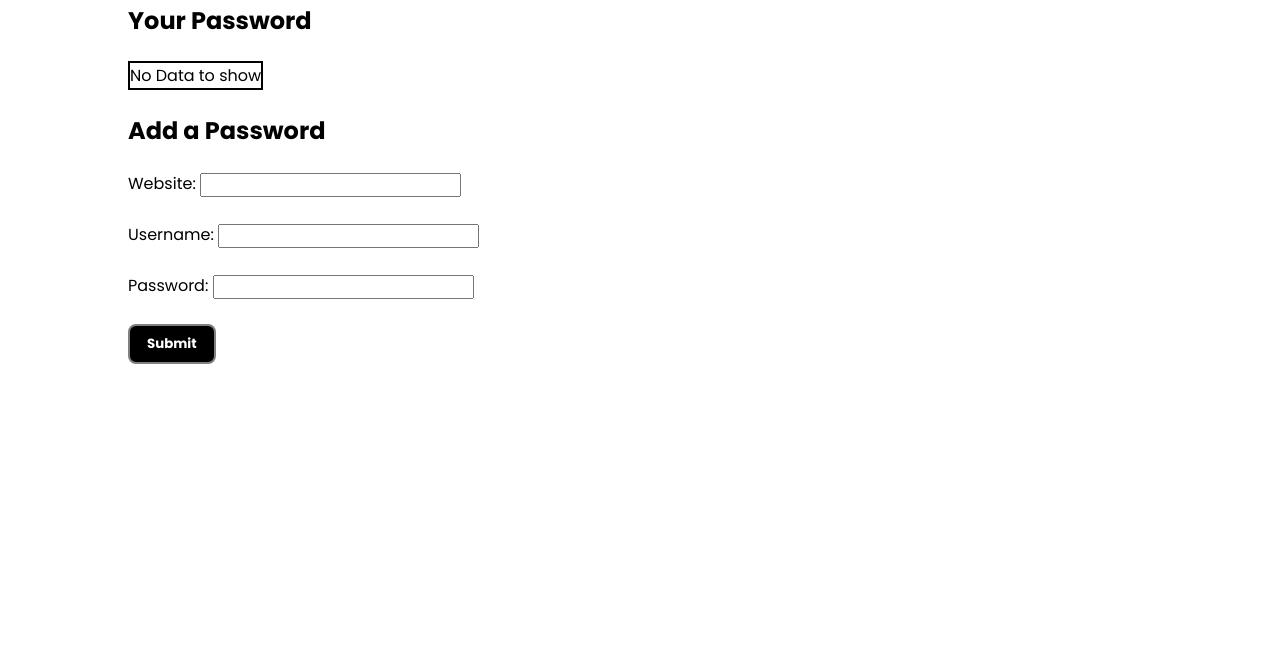
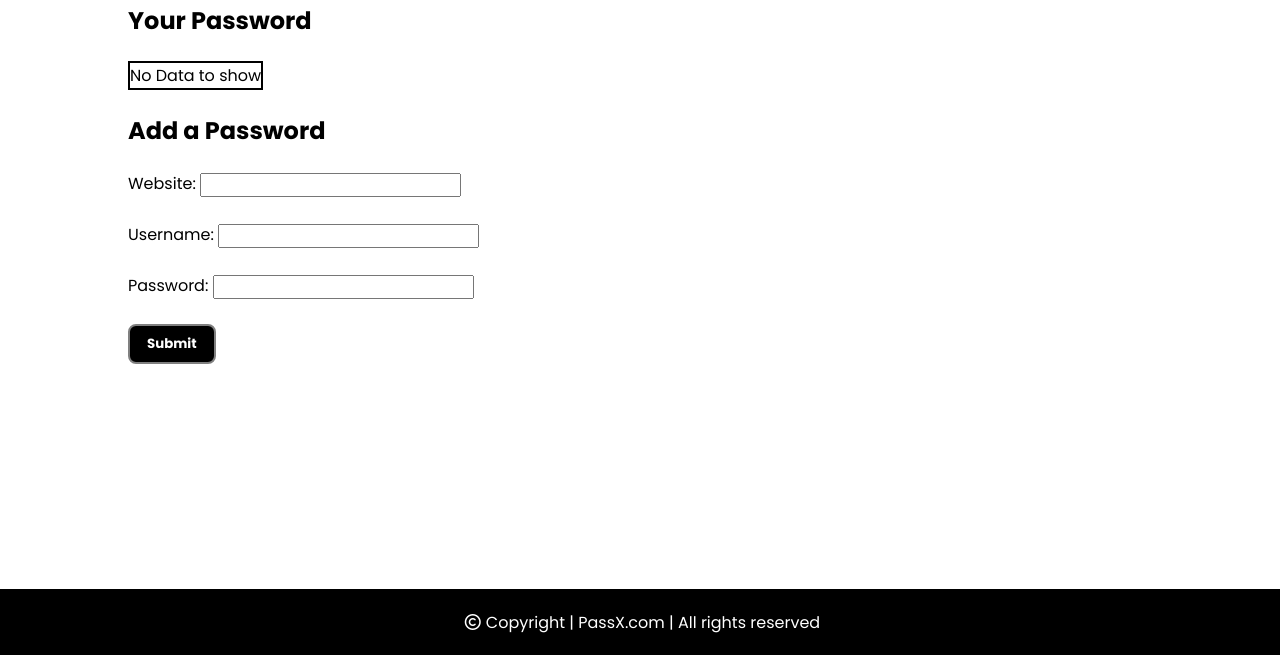
Before and after one commit to VinayMalyala/PassX, a plain HTML site: page index.html in a window 1280 px wide. Shown: the part 145-800 px from the top of the page. Drawn offline with Linux system fonts and the light colour scheme.

Commit message:
added footer

```diff
--- a/index.html
+++ b/index.html
@@ -62,7 +62,8 @@
         </div>
      </main>
 
-
+    <!-- footer section   -->
+    <footer><i class="fa-regular fa-copyright"></i>Copyright | PassX.com | All rights reserved</footer>
 
 
      <!-- custom js link  -->
--- a/style.css
+++ b/style.css
@@ -79,3 +79,20 @@ img{
  #alert{
     display: none;
  }
+
+ footer{
+    background: #000;
+    color: #fff;
+    width: 100%;
+    padding: 20px 0;
+    display: flex;
+    justify-content: center;
+    align-items: center;
+    /* position: fixed; */
+    position: absolute;
+    bottom: 0;
+}
+
+footer i{
+    padding: 5px;
+}
```
